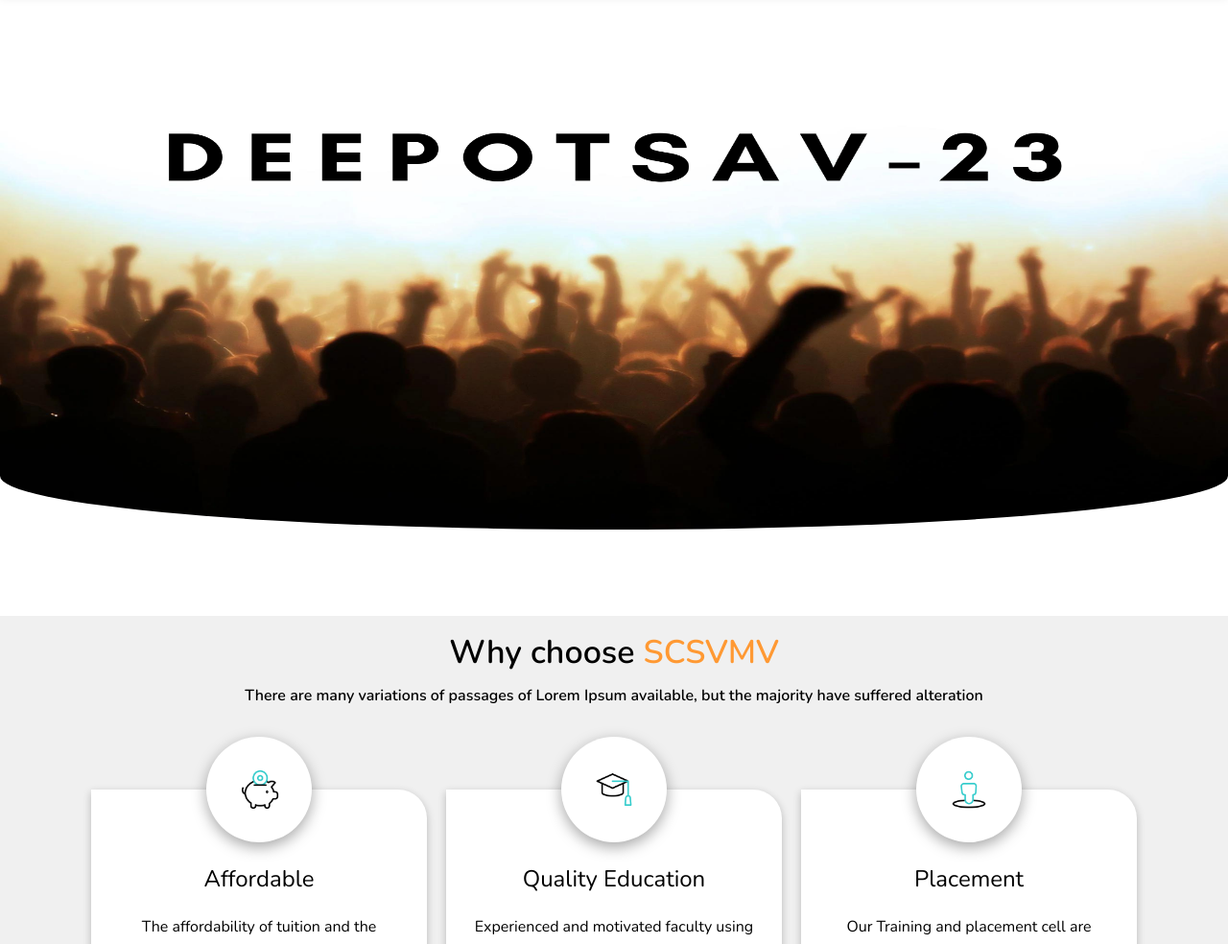
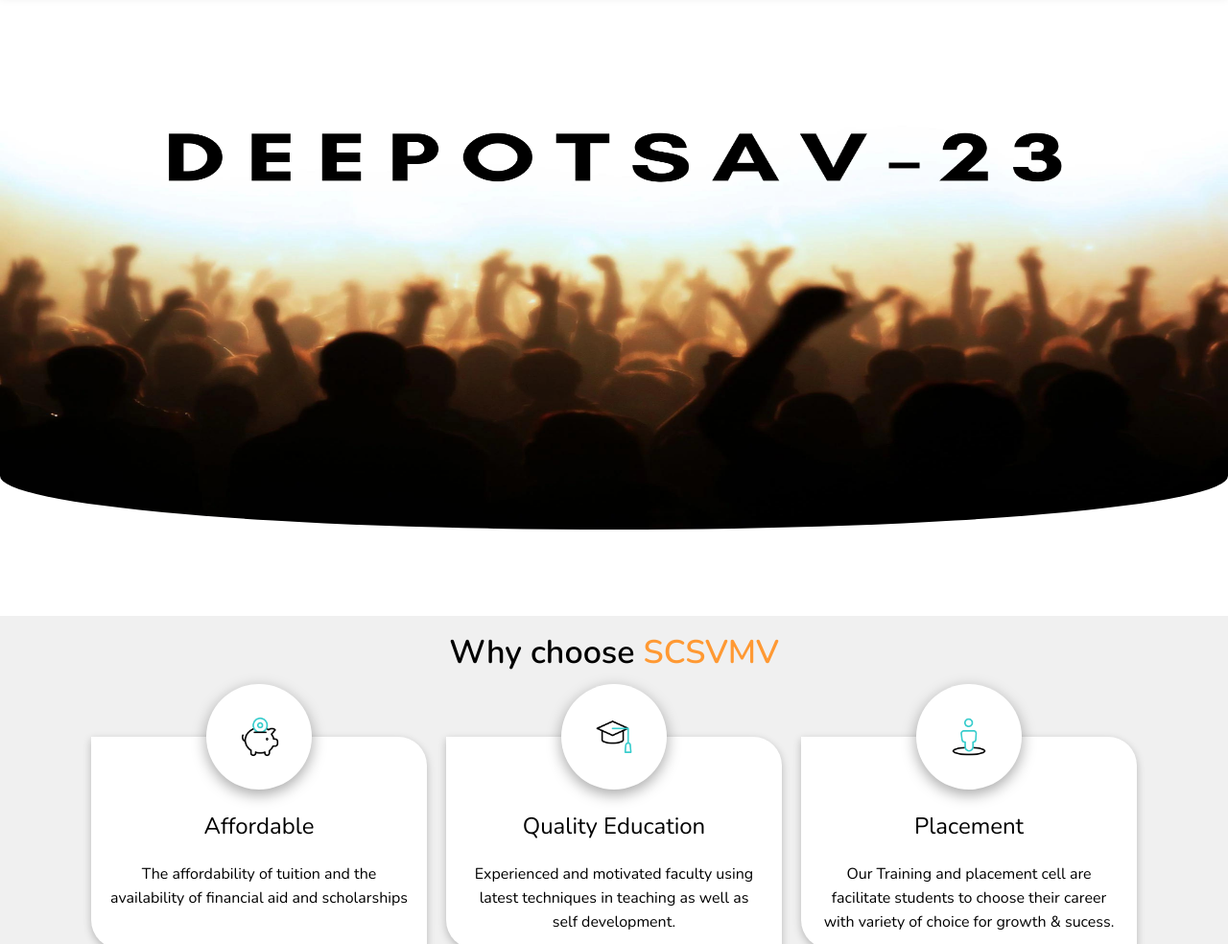
Before and after one commit to Aravind1704003/CSE-EVENTS, a plain HTML site: page index.html in a window 1280 px wide. Shown: the part 116-1100 px from the top of the page at 96% size. Drawn offline with nearby package versions, Linux system fonts and the light colour scheme.

Commit message:
Update index.html

```diff
--- a/index.html
+++ b/index.html
@@ -78,7 +78,7 @@
 
         <div class="section-title">
           <h2 style="font-size: 34px;"> Why choose <span style="color: #f93"> SCSVMV</span> </h2>
-          <p>There are many variations of passages of Lorem Ipsum available, but the majority have suffered alteration </p>
+<!--           <p>There are many variations of passages of Lorem Ipsum available, but the majority have suffered alteration </p> -->
         </div>
 
         <div class="row">
```
